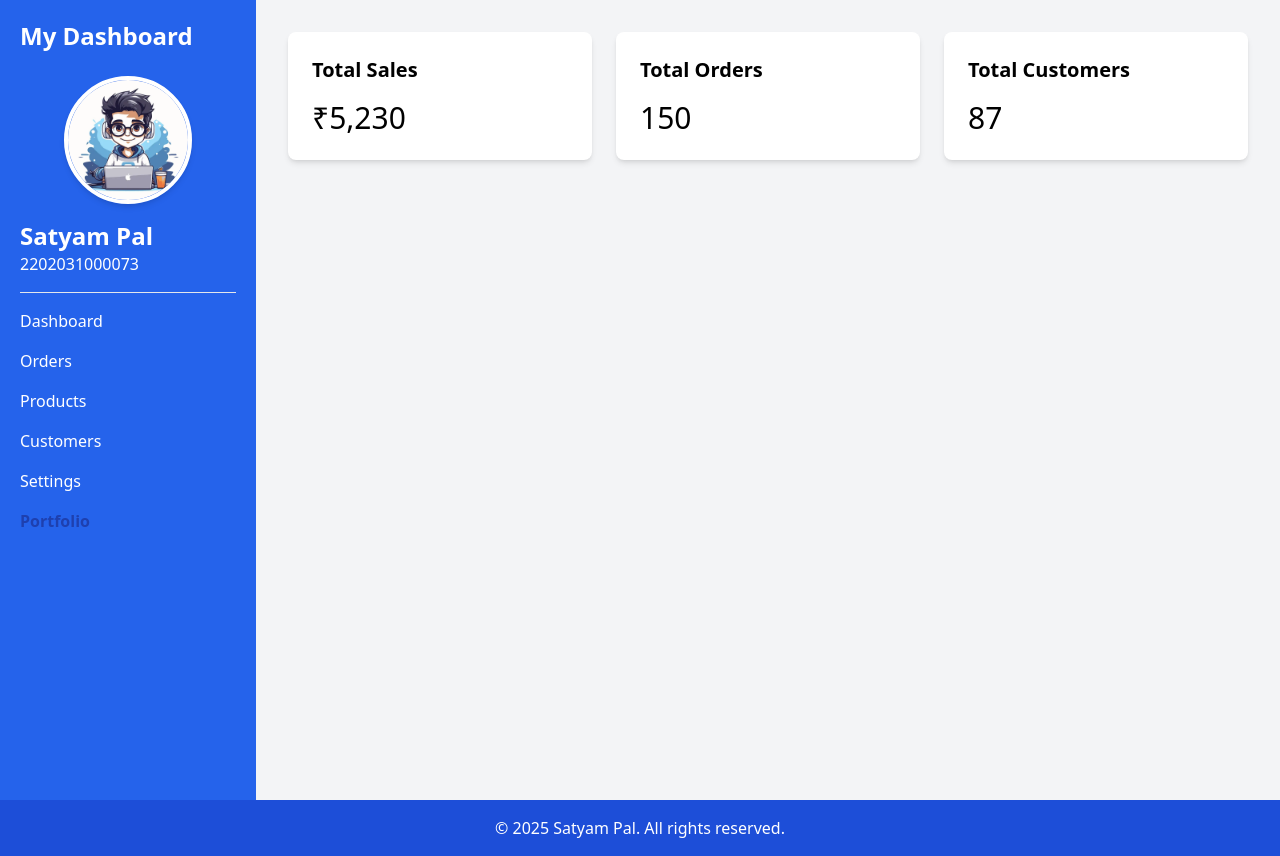
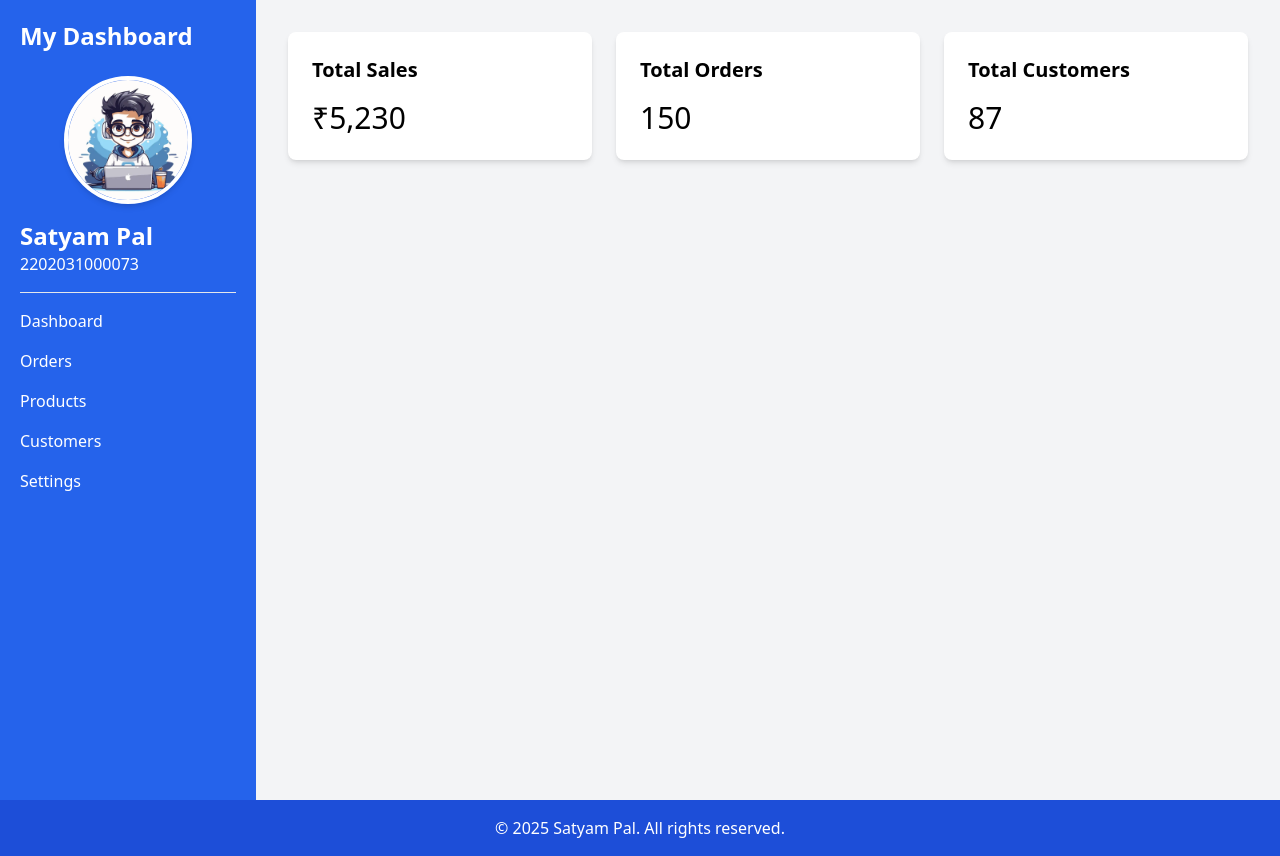
Before and after one commit to Satyam-pal31/FSWD_Assginment, a plain HTML site: page MyDashboard.html in a window 1280 px wide. Drawn offline with nearby package versions, Linux system fonts and the light colour scheme.

Commit message:
Update MyDashboard.html

```diff
--- a/MyDashboard.html
+++ b/MyDashboard.html
@@ -22,7 +22,6 @@
                 <li><a href="#" class="hover:text-blue-200">Products</a></li>
                 <li><a href="#" class="hover:text-blue-200">Customers</a></li>
                 <li><a href="#" class="hover:text-blue-200">Settings</a></li>
-                <li><a href="index.html" class="hover:text-blue-200 font-bold text-blue-800">Portfolio</a></li>
             </ul>
         </nav>
 
```
